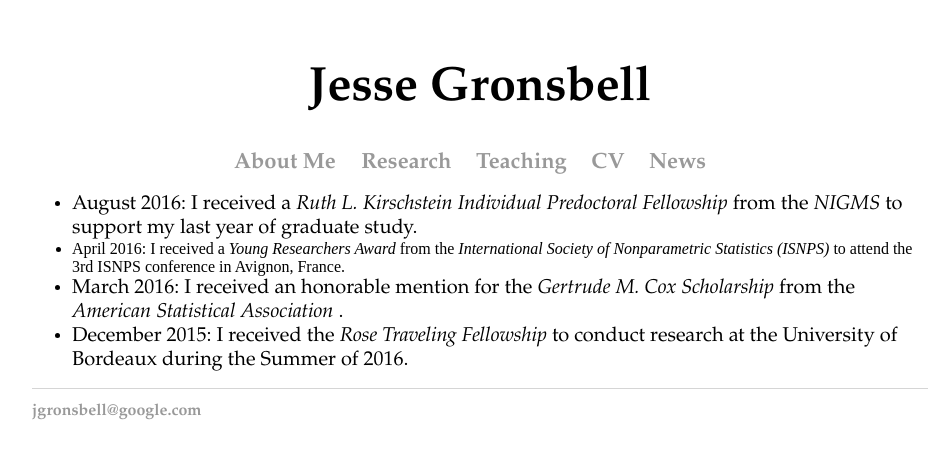
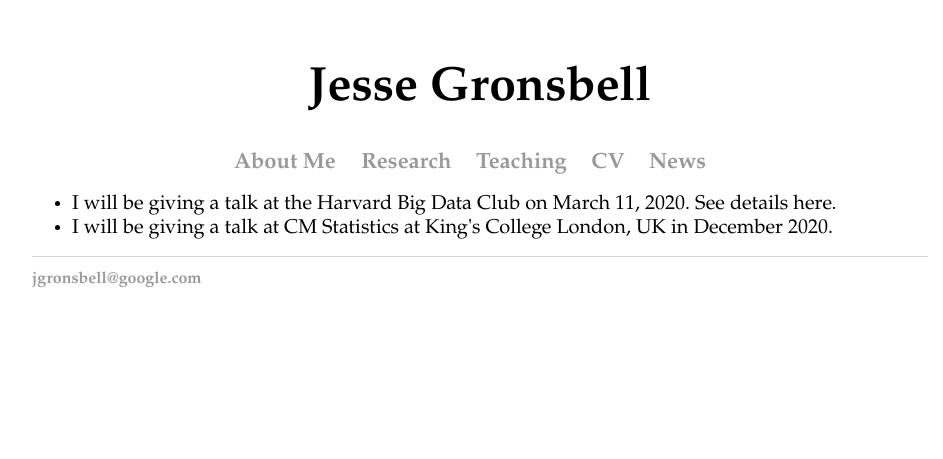
Before and after one commit to jgrons/old_website, a Jekyll site: the page built from updates.html, in a window 1280 px wide. Shown: the top 459 px of the page, without its empty margins (160-1103 px from the left). Built offline with Jekyll 4.4.1, drawn with Linux system fonts in a browser that asks for light colours.

Commit message:
Update updates.html

```diff
--- a/updates.html
+++ b/updates.html
@@ -7,14 +7,9 @@ title: Jesse Gronsbell
 <div class="blurb">
 
 <ul>
-  <li style="font-size:20px; font-family: palatino"> August 2016:  I received a <em> Ruth L. Kirschstein Individual Predoctoral Fellowship </em> from
-  the <em> NIGMS </em> to support my last year of graduate study.
-	<li> April 2016:  I received a <em> Young Researchers Award</em> from the <em> International Society of
-  Nonparametric Statistics (ISNPS) </em> to attend the 3rd ISNPS conference in Avignon, France.
-  <li style="font-size:20px; font-family: palatino"> March 2016:  I received an honorable mention for the <em>  Gertrude M. Cox Scholarship </em> from
-  the <em> American Statistical Association </em>.
-  <li style="font-size:20px; font-family: palatino"> December 2015:  I received the <em> Rose Traveling Fellowship </em> to conduct research at the University of
-  Bordeaux during the Summer of 2016.
+  <li style="font-size:20px; font-family: palatino"> I will be giving a talk at the Harvard Big Data Club on March 11, 2020. See details
+	  <https://twitter.com/HarvardBigData/status/1235246030414807040/photo/1> here.
+	<li style="font-size:20px; font-family: palatino"> I will be giving a talk at CM Statistics at King's College London, UK in December 2020.
 	</ul>
 
 
```
